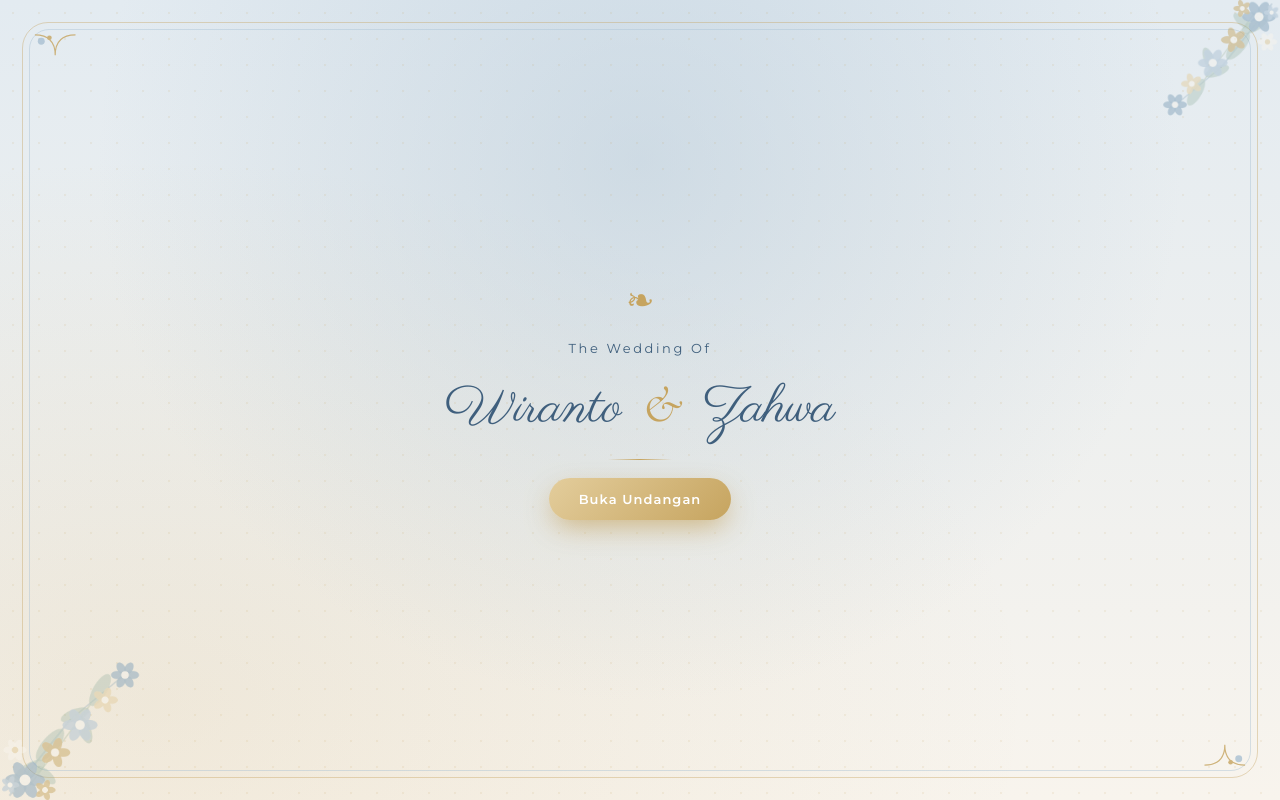
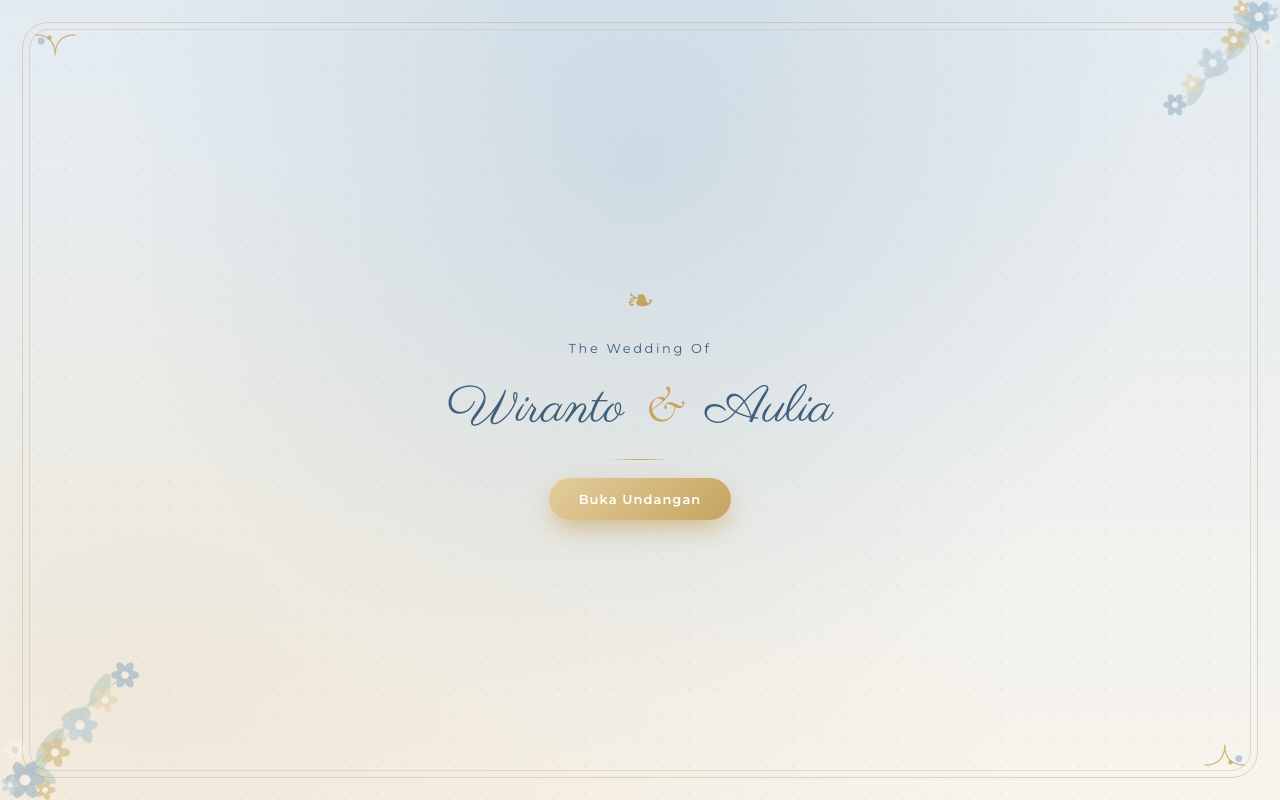
Before and after one commit to Eqie-Az/wedding_invitation, a plain HTML site: page index.html in a window 1280 px wide. Drawn offline with nearby package versions, Linux system fonts and the light colour scheme.

Commit message:
Ganti nama Zahwa menjadi Aulia

```diff
--- a/index.html
+++ b/index.html
@@ -34,7 +34,7 @@
   </div>
   <div class="gate__ornament" aria-hidden="true">❧</div>
   <p class="gate__eyebrow">The Wedding Of</p>
-  <h1 class="gate__names">Wiranto <span>&amp;</span> Zahwa</h1>
+  <h1 class="gate__names">Wiranto <span>&amp;</span> Aulia</h1>
   <span class="gate__divider" aria-hidden="true"></span>
   <button type="button" id="openInvitation" class="btn btn--gold">Buka Undangan</button>
 </div>
```
